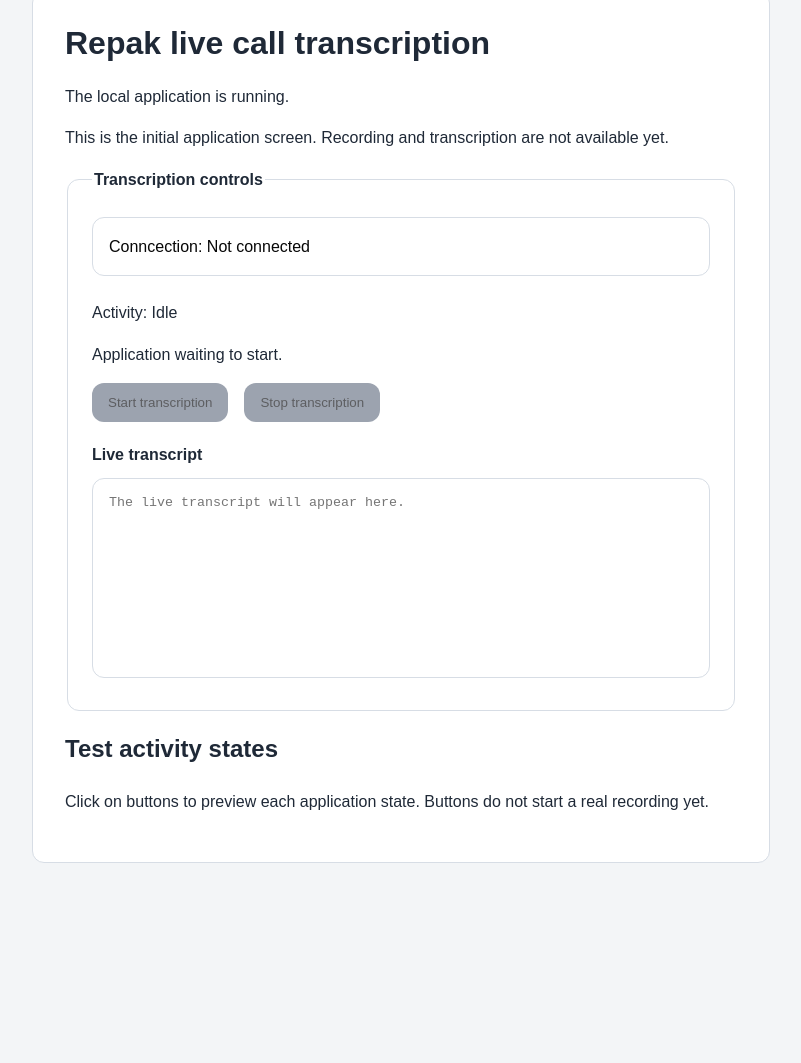
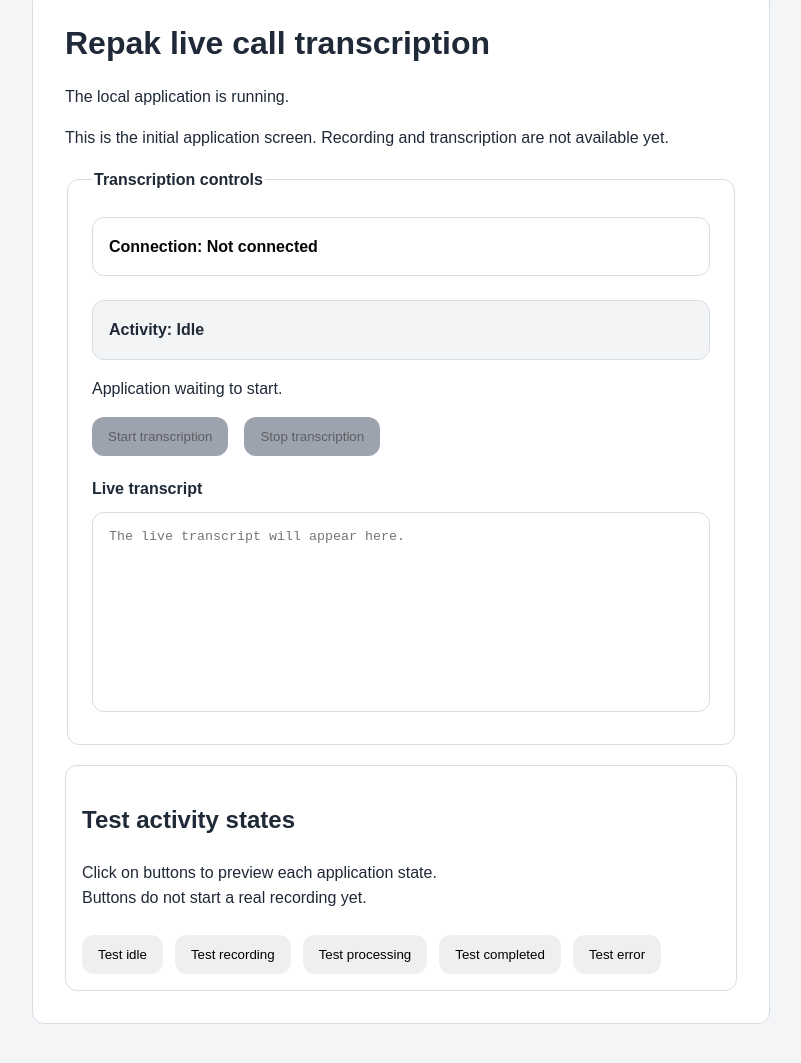
Before and after one commit to JustinasLaunikonis/IT2F-Project-Repak, a plain HTML site: page static/index.html in a window 1280 px wide. Shown: the part 57-1120 px from the top of the page, without its empty margins (239-1040 px from the left). Before the commit the page ends 968 px from the top, so only its background shows below. Drawn offline with Linux system fonts and the light colour scheme.

Commit message:
added basic styling for each activity, so when the activity changes it can be also distinguished by a color. created index.js, gonna start coding small javascript

```diff
--- a/static/index.css
+++ b/static/index.css
@@ -38,6 +38,34 @@ legend {
     color: #070707;
     border: 1px solid #d7dde5;
     border-radius: 0.75rem;
+    font-weight: bold;
+}
+
+.status {
+    padding: 1rem;
+    font-weight: bold;
+    border: 1px solid #d7dde5;
+    border-radius: 0.75rem;
+}
+
+.status-idle {
+    background-color: #f3f4f6;
+}
+
+.status-recording {
+    background-color: #b0c8f7;
+}
+
+.status-processing {
+    background-color: #fde4ad;
+}
+
+.status-completed {
+    background-color: #bce2b8;
+}
+
+.status-error {
+    background-color: #f08787;
 }
 
 .controls {
@@ -75,3 +103,21 @@ textarea {
     overflow-y: auto;
     min-height: 200px;
 }
+
+.state-tester {
+    margin-top: 20px;
+    padding: 1rem;
+    border: 1px solid #d7dde5;
+    border-radius: 0.75rem;
+}
+
+.state-tester p {
+    margin-top: 0;
+    margin-bottom: 1.5rem;
+}
+
+.test-controls {
+    display: flex;
+    flex-wrap: wrap;
+    gap: 0.75rem;
+}
--- a/static/index.html
+++ b/static/index.html
@@ -19,7 +19,7 @@
                 <legend>Transcription controls</legend>
 
                 <p id="connection-status">
-                    Conncection: Not connected
+                    Connection: Not connected
                 </p>
 
                 <p id="activity-status" class="status status-idle">
@@ -52,10 +52,34 @@
 
             <p>
                 Click on buttons to preview each application state.
+                <br>
                 Buttons do not start a real recording yet.
             </p>
+
+            <div class="test-controls">
+                <button id="test-idle" type="button">
+                    Test idle
+                </button>
+
+                <button id="test-recording" type="button">
+                    Test recording
+                </button>
+
+                <button id="test-processing" type="button">
+                    Test processing
+                </button>
+
+                <button id="test-completed" type="button">
+                    Test completed
+                </button>
+
+                <button id="test-error" type="button">
+                    Test error
+                </button>
+            </div>
         </div>
     </main>
+    <script src="/static/index.js"></script>
 </body>
 
 </html>
```
Also changed, not shown: static/index.js (added).
